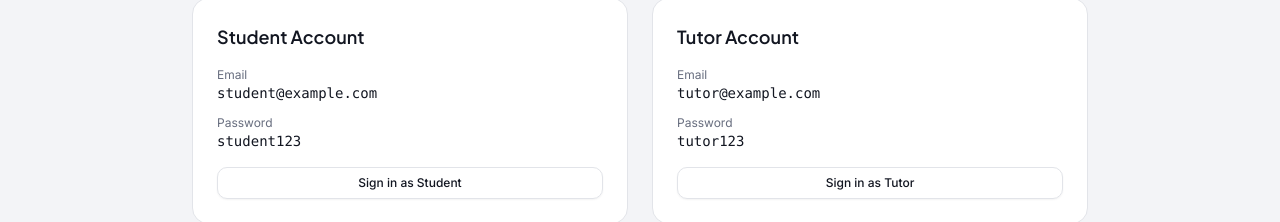
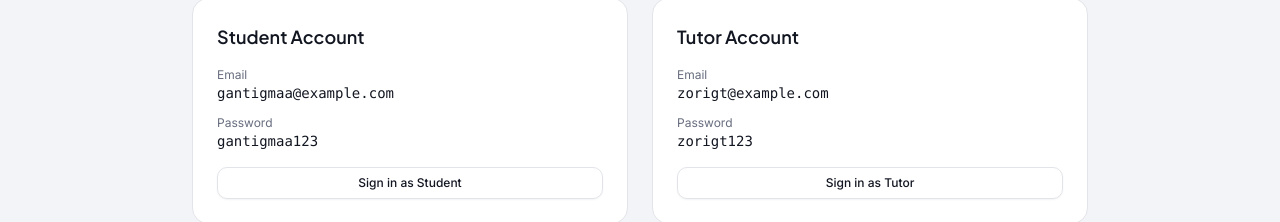
Before and after one commit to gntiYk/broski, a React (Vite) app: page /welcome in a window 1280 px wide. Shown: the part 559-781 px from the top of the page. Built offline with nearby package versions, Linux system fonts and the light colour scheme.

Commit message:
Restore theme toggle, update demo credentials, remove CAS from student calendar

```diff
--- a/src/api/apiClient.js
+++ b/src/api/apiClient.js
@@ -104,7 +104,7 @@ const createPersistence = (storageKey) => {
 
 // Force update names in localStorage if old names exist or if student2 exists
 const existingUsers = localStorage.getItem('broski_users');
-if (existingUsers && (existingUsers.includes('Дорж') || existingUsers.includes('Зориг') || existingUsers.includes('Сарнай') || existingUsers.includes('student2@example.com'))) {
+if (existingUsers && (existingUsers.includes('Дорж') || existingUsers.includes('Зориг') || existingUsers.includes('Сарнай') || existingUsers.includes('student@example.com') || existingUsers.includes('student2@example.com'))) {
   localStorage.removeItem('broski_users');
   localStorage.removeItem('broski_bookings');
   localStorage.removeItem('mock_user');
@@ -119,7 +119,7 @@ if (storedProjects.length !== 1 || storedProjects[0]?.id !== 'p1' || !storedProj
   localStorage.setItem('broski_projects', JSON.stringify([
     {
       id: 'p1',
-      student_email: 'tutor@example.com',
+      student_email: 'zorigt@example.com',
       title: 'Шинэ Үе ногоон төгөл',
       description: 'Сургуулийнхаа цэцэрлэгт мод тарьж нийгмийн тустай үйлс хийх төсөл.',
       category: 'service',
@@ -143,22 +143,22 @@ if (storedProjects.length !== 1 || storedProjects[0]?.id !== 'p1' || !storedProj
 
 if (!localStorage.getItem('broski_bookings')) {
   localStorage.setItem('broski_bookings', JSON.stringify([
-    { id: 'b1', student_email: 'student@example.com', student_name: 'Student Gantigmaa', tutor_email: 'tutor@example.com', subject: 'Математикийн давтлага', status: 'pending', date: '2026-05-20', time_slot: '14:00 - 15:00', notes: 'Тэгшитгэл бодох болон интегралын тухай давтах хүсэлтэй байна.', created_date: new Date().toISOString() },
-    { id: 'b2', student_email: 'student@example.com', student_name: 'Student Gantigmaa', tutor_email: 'tutor@example.com', subject: 'Физикийн хичээл', status: 'approved', date: '2026-05-21', time_slot: '16:00 - 17:00', notes: 'Ньютоны хуулиудын дадлага даалгавар бодно.', created_date: new Date().toISOString() }
+    { id: 'b1', student_email: 'gantigmaa@example.com', student_name: 'Student Gantigmaa', tutor_email: 'zorigt@example.com', subject: 'Математикийн давтлага', status: 'pending', date: '2026-05-20', time_slot: '14:00 - 15:00', notes: 'Тэгшитгэл бодох болон интегралын тухай давтах хүсэлтэй байна.', created_date: new Date().toISOString() },
+    { id: 'b2', student_email: 'gantigmaa@example.com', student_name: 'Student Gantigmaa', tutor_email: 'zorigt@example.com', subject: 'Физикийн хичээл', status: 'approved', date: '2026-05-21', time_slot: '16:00 - 17:00', notes: 'Ньютоны хуулиудын дадлага даалгавар бодно.', created_date: new Date().toISOString() }
   ]));
 }
 
 if (!localStorage.getItem('broski_users')) {
   localStorage.setItem('broski_users', JSON.stringify([
-    { email: 'student@example.com', full_name: 'Student Gantigmaa', role: 'student', password: 'student123' },
-    { email: 'tutor@example.com', full_name: 'Tutor Zorigt', role: 'tutor', password: 'tutor123' }
+    { email: 'gantigmaa@example.com', full_name: 'Student Gantigmaa', role: 'student', password: 'gantigmaa123' },
+    { email: 'zorigt@example.com', full_name: 'Tutor Zorigt', role: 'tutor', password: 'zorigt123' }
   ]));
 }
 
 // Initialize demo notifications
 if (!localStorage.getItem('broski_notifications')) {
   localStorage.setItem('broski_notifications', JSON.stringify([
-    { id: 'n1', tutor_email: 'tutor@example.com', message: 'Student Gantigmaa математикийн давтлагыг зааж өгөхийг хүсэлтэй байна', type: 'booking', read: false, created_date: new Date(Date.now() - 86400000).toISOString(), data: { booking_id: 'b1' } }
+    { id: 'n1', tutor_email: 'zorigt@example.com', message: 'Student Gantigmaa математикийн давтлагыг зааж өгөхийг хүсэлтэй байна', type: 'booking', read: false, created_date: new Date(Date.now() - 86400000).toISOString(), data: { booking_id: 'b1' } }
   ]));
 }
 
@@ -167,7 +167,7 @@ export const api = {
     loginViaEmailPassword: async (email, password, role = 'student') => {
       console.log('Mock login:', email, 'Role:', role);
 
-      const allowedEmails = ['student@example.com', 'tutor@example.com'];
+      const allowedEmails = ['gantigmaa@example.com', 'zorigt@example.com'];
       if (!allowedEmails.includes(email)) {
         throw new Error("Зөвхөн demo хаягаар нэвтрэх боломжтой.");
       }
--- a/src/components/layout/MobileSidebar.jsx
+++ b/src/components/layout/MobileSidebar.jsx
@@ -4,13 +4,15 @@ import { motion, AnimatePresence } from 'framer-motion';
 import {
   LayoutDashboard, GraduationCap, Users, FolderKanban,
   CalendarDays, BookOpen, MessageCircle, Bot, Bell,
-  Settings, X, Sparkles, LogOut
+  Settings, X, Sparkles, LogOut, Sun, Moon
 } from 'lucide-react';
 import { useAuth } from '@/lib/AuthContext';
+import { useTheme } from '../ThemeProvider';
 
 export default function MobileSidebar({ open, onClose }) {
   const location = useLocation();
   const { user, logout } = useAuth();
+  const { theme, toggleTheme } = useTheme();
 
   const role = user?.role || 'student';
 
@@ -82,7 +84,16 @@ export default function MobileSidebar({ open, onClose }) {
                 );
               })}
             </nav>
-            <div className="px-3 py-4 border-t border-sidebar-border">
+            <div className="px-3 py-4 border-t border-sidebar-border space-y-2">
+              <button
+                onClick={toggleTheme}
+                className="flex items-center gap-3 px-3 py-2.5 rounded-lg text-sidebar-foreground/70 hover:bg-sidebar-accent/50 hover:text-sidebar-foreground transition-colors w-full"
+              >
+                {theme === 'light' ? <Moon className="w-5 h-5 flex-shrink-0" /> : <Sun className="w-5 h-5 flex-shrink-0" />}
+                <span className="text-sm">
+                  {theme === 'light' ? 'Dark Mode' : 'Light Mode'}
+                </span>
+              </button>
               <button
                 onClick={() => logout()}
                 className="flex items-center gap-3 px-3 py-2.5 rounded-lg text-sidebar-foreground/70 hover:bg-destructive/10 hover:text-destructive transition-colors w-full"
--- a/src/pages/CalendarPage.jsx
+++ b/src/pages/CalendarPage.jsx
@@ -168,7 +168,9 @@ export default function CalendarPage() {
           <div className="mt-6 pt-4 border-t border-border">
             <p className="text-xs font-medium text-muted-foreground mb-2">Event Types</p>
             <div className="grid grid-cols-2 gap-1">
-              {Object.entries(typeColors).map(([type, color]) => (
+              {Object.entries(typeColors)
+                .filter(([type]) => !(type === 'cas_work' && user?.role === 'student'))
+                .map(([type, color]) => (
                 <div key={type} className="flex items-center gap-1.5 text-[10px]">
                   <div className={`w-2 h-2 rounded-full ${color}`} />
                   <span className="capitalize text-muted-foreground">{type.replace('_', ' ')}</span>
@@ -192,7 +194,7 @@ export default function CalendarPage() {
               <SelectContent>
                 <SelectItem value="study">Study</SelectItem>
                 <SelectItem value="tutoring">Tutoring</SelectItem>
-                <SelectItem value="cas_work">CAS Work</SelectItem>
+                {user?.role !== 'student' && <SelectItem value="cas_work">CAS Work</SelectItem>}
                 <SelectItem value="deadline">Deadline</SelectItem>
                 <SelectItem value="reminder">Reminder</SelectItem>
                 <SelectItem value="personal">Personal</SelectItem>
--- a/src/pages/Landing.jsx
+++ b/src/pages/Landing.jsx
@@ -78,11 +78,11 @@ export default function Landing() {
               <div className="space-y-3 mb-4">
                 <div>
                   <p className="text-xs text-muted-foreground">Email</p>
-                  <p className="font-mono text-sm">student@example.com</p>
+                  <p className="font-mono text-sm">gantigmaa@example.com</p>
                 </div>
                 <div>
                   <p className="text-xs text-muted-foreground">Password</p>
-                  <p className="font-mono text-sm">student123</p>
+                  <p className="font-mono text-sm">gantigmaa123</p>
                 </div>
               </div>
               <Link to="/login" className="w-full">
@@ -105,11 +105,11 @@ export default function Landing() {
               <div className="space-y-3 mb-4">
                 <div>
                   <p className="text-xs text-muted-foreground">Email</p>
-                  <p className="font-mono text-sm">tutor@example.com</p>
+                  <p className="font-mono text-sm">zorigt@example.com</p>
                 </div>
                 <div>
                   <p className="text-xs text-muted-foreground">Password</p>
-                  <p className="font-mono text-sm">tutor123</p>
+                  <p className="font-mono text-sm">zorigt123</p>
                 </div>
               </div>
               <Link to="/login" className="w-full">
--- a/src/pages/Login.jsx
+++ b/src/pages/Login.jsx
@@ -72,9 +72,9 @@ export default function Login() {
       <div className="mb-4 bg-primary/5 border border-primary/10 rounded-lg p-3 text-xs">
         <p className="font-medium text-primary mb-2">demo:</p>
         {role === 'student' ? (
-          <p className="text-muted-foreground">Email: <span className="font-mono text-xs">student@example.com</span> | Pass: <span className="font-mono text-xs">student123</span></p>
+          <p className="text-muted-foreground">Email: <span className="font-mono text-xs">gantigmaa@example.com</span> | Pass: <span className="font-mono text-xs">gantigmaa123</span></p>
         ) : (
-          <p className="text-muted-foreground">Email: <span className="font-mono text-xs">tutor@example.com</span> | Pass: <span className="font-mono text-xs">tutor123</span></p>
+          <p className="text-muted-foreground">Email: <span className="font-mono text-xs">zorigt@example.com</span> | Pass: <span className="font-mono text-xs">zorigt123</span></p>
         )}
       </div>
       <form onSubmit={handleSubmit} className="space-y-4">
```
Also changed, not shown: src/components/layout/Sidebar.jsx (+16 -1 lines).
